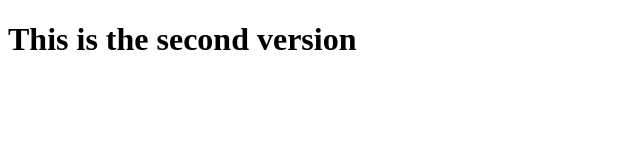
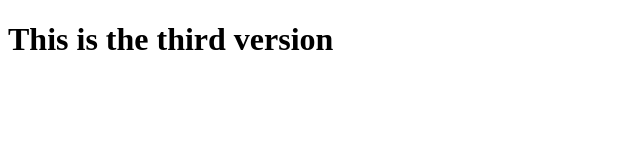
Before and after one commit to yrp-ai/Demo_Repo, a plain HTML site: page index.html in a window 1280 px wide. Shown: the whole page, without its empty margins (0-640 px from the left). Drawn offline with Linux system fonts and the light colour scheme.

Commit message:
version3

```diff
--- a/index.html
+++ b/index.html
@@ -6,6 +6,6 @@
     <title>Document</title>
 </head>
 <body>
-    <h1>This is the second version</h1>
+    <h1>This is the third version</h1>
 </body>
 </html>
```
